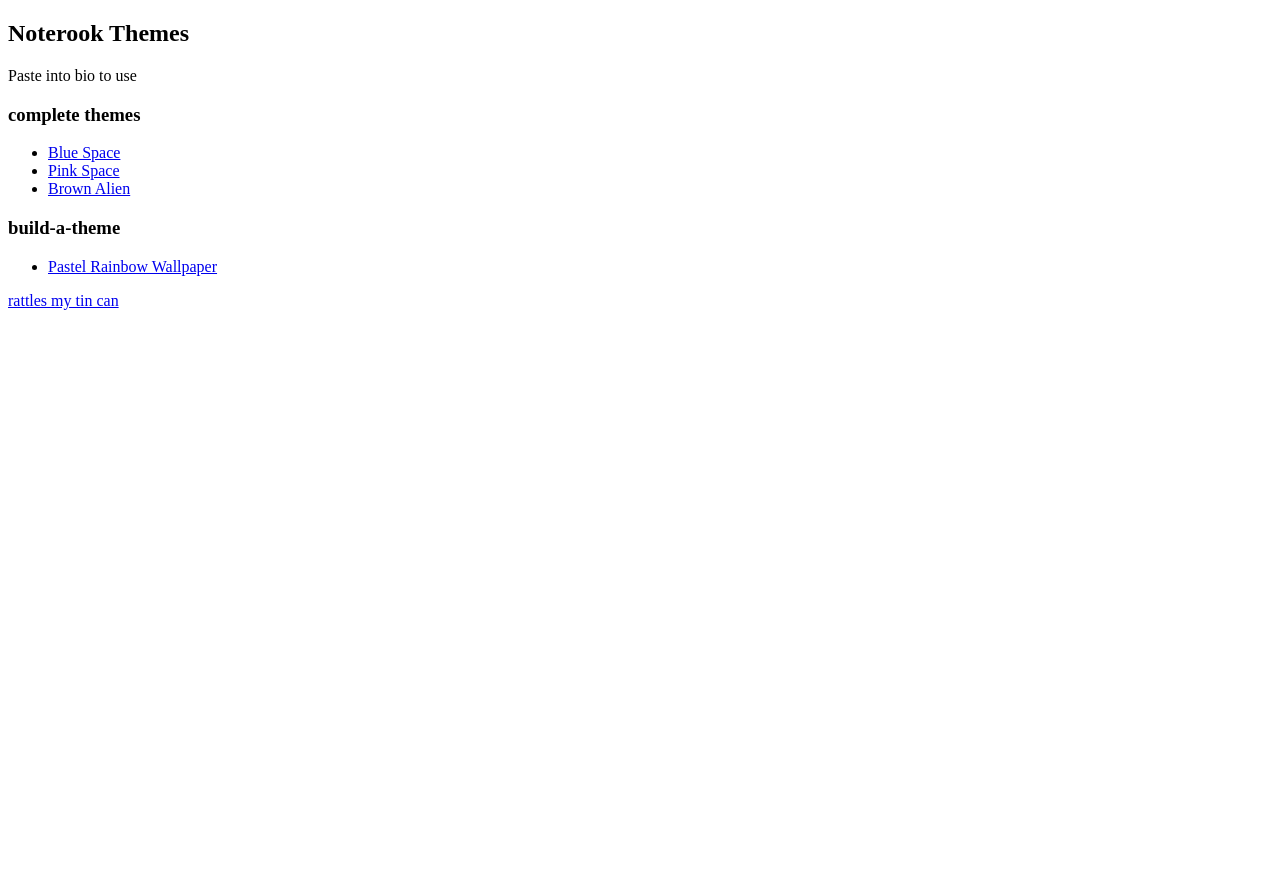
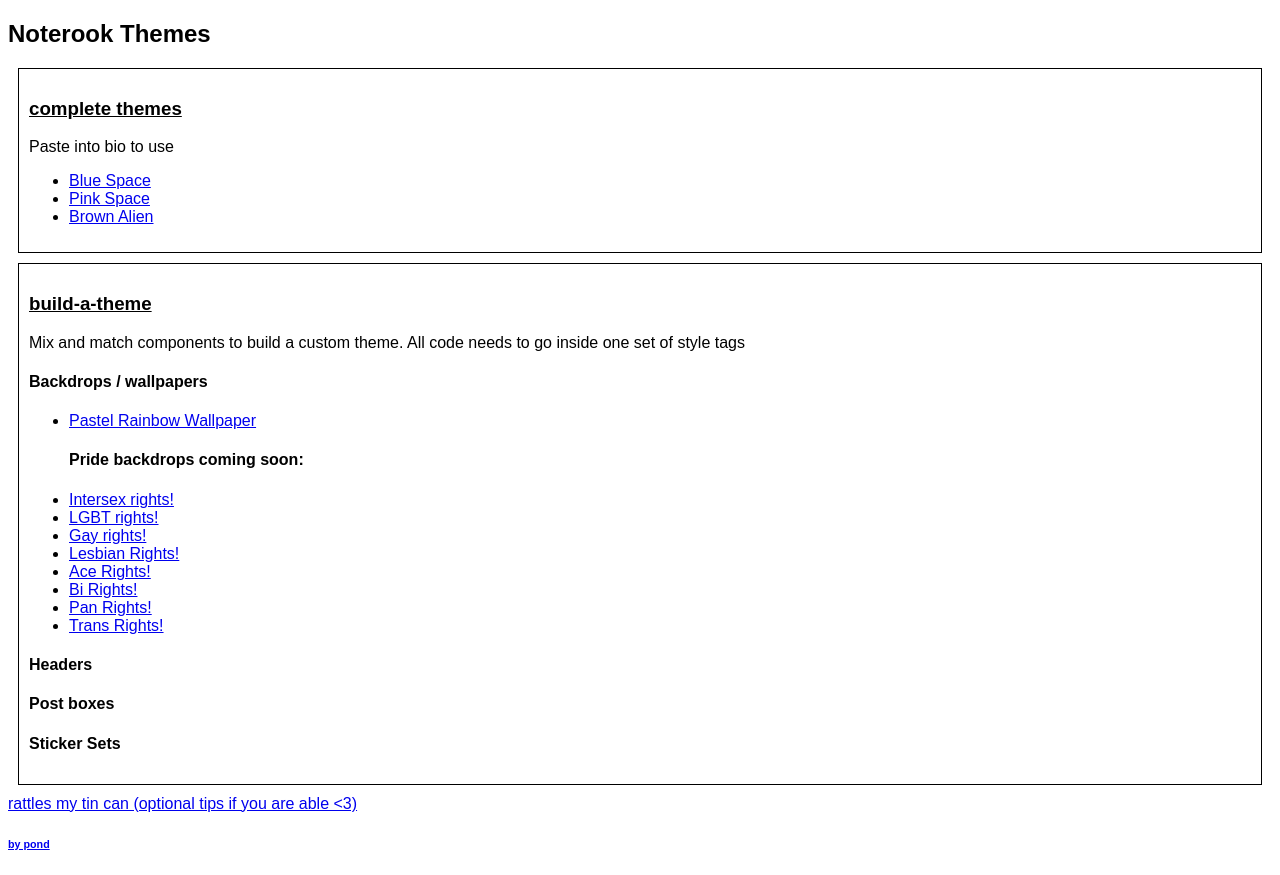
Before and after one commit to m-4rgo/pond-portfolio, a website: page noterook/noterook.html in a window 1280 px wide. Before the commit the page ends 800 px from the top, so only its background shows below. Drawn offline with Linux system fonts and the light colour scheme.

Commit message:
update noterook themes page

```diff
--- a/noterook/noterook.html
+++ b/noterook/noterook.html
@@ -4,22 +4,67 @@
     <meta charset="UTF-8">
     <title>Noterook Themes</title>
 </head>
+<style>
+
+    body {
+        font-family: sans-serif;
+    }
+    .complete, .build {
+        border: 1px solid black;
+        margin: 10px;
+        padding: 10px;
+    }
+    h3 {
+        text-decoration: underline;
+    }
+
+</style>
 <body>
 <h2>Noterook Themes</h2>
+<div class="complete">
+    <h3>complete themes</h3>
     <p>Paste into bio to use</p>
-<h3>complete themes</h3>
     <ul>
         <li><a href="blue-space.txt">Blue Space</a></li>
         <li><a href="pink-space.txt">Pink Space</a></li>
         <li><a href="brown-alien.txt">Brown Alien</a></li>
     </ul>
-
+</div>
+<div class="build">
     <h3>build-a-theme</h3>
+    <p>Mix and match components to build a custom theme. All code needs to go inside one set of style tags</p>
+    <h4>Backdrops / wallpapers</h4>
     <ul>
         <li><a href="pastel-backdrop.txt">Pastel Rainbow Wallpaper</a></li>
+        <h4>Pride backdrops coming soon:</h4>
+        <li><a href="intersex.txt">Intersex rights!</a></li>
+        <li><a href="lgbt.txt">LGBT rights!</a></li>
+        <li><a href="gay.txt">Gay rights!</a></li>
+        <li><a href="lesbian.txt">Lesbian Rights!</a></li>
+        <li><a href="asexual.txt">Ace Rights!</a></li>
+        <li><a href="bisexual.txt">Bi Rights!</a></li>
+        <li><a href="pansexual.txt">Pan Rights!</a></li>
+        <li><a href="transgender.txt">Trans Rights!</a></li>
     </ul>
+    <h4>Headers</h4>
+    <h4>Post boxes</h4>
+    <h4>Sticker Sets</h4>
+</div>
+<a href="https://ko-fi.com/pondpondpond">rattles my tin can (optional tips if you are able <3)</a>
 
-<a href="https://ko-fi.com/pondpondpond">rattles my tin can</a>
+<script src='https://storage.ko-fi.com/cdn/scripts/overlay-widget.js'></script>
+<script>
+    kofiWidgetOverlay.draw('pondpondpond', {
+        'type': 'floating-chat',
+        'floating-chat.donateButton.text': 'Support me',
+        'floating-chat.donateButton.background-color': '#00b9fe',
+        'floating-chat.donateButton.text-color': '#fff'
+    });
+</script>
+
+<footer>
+    <a href="/"><h6>by pond</h6></a>
+</footer>
 </body>
 </html>
 
```
Lines whose indentation alone changed are shown as unchanged.
